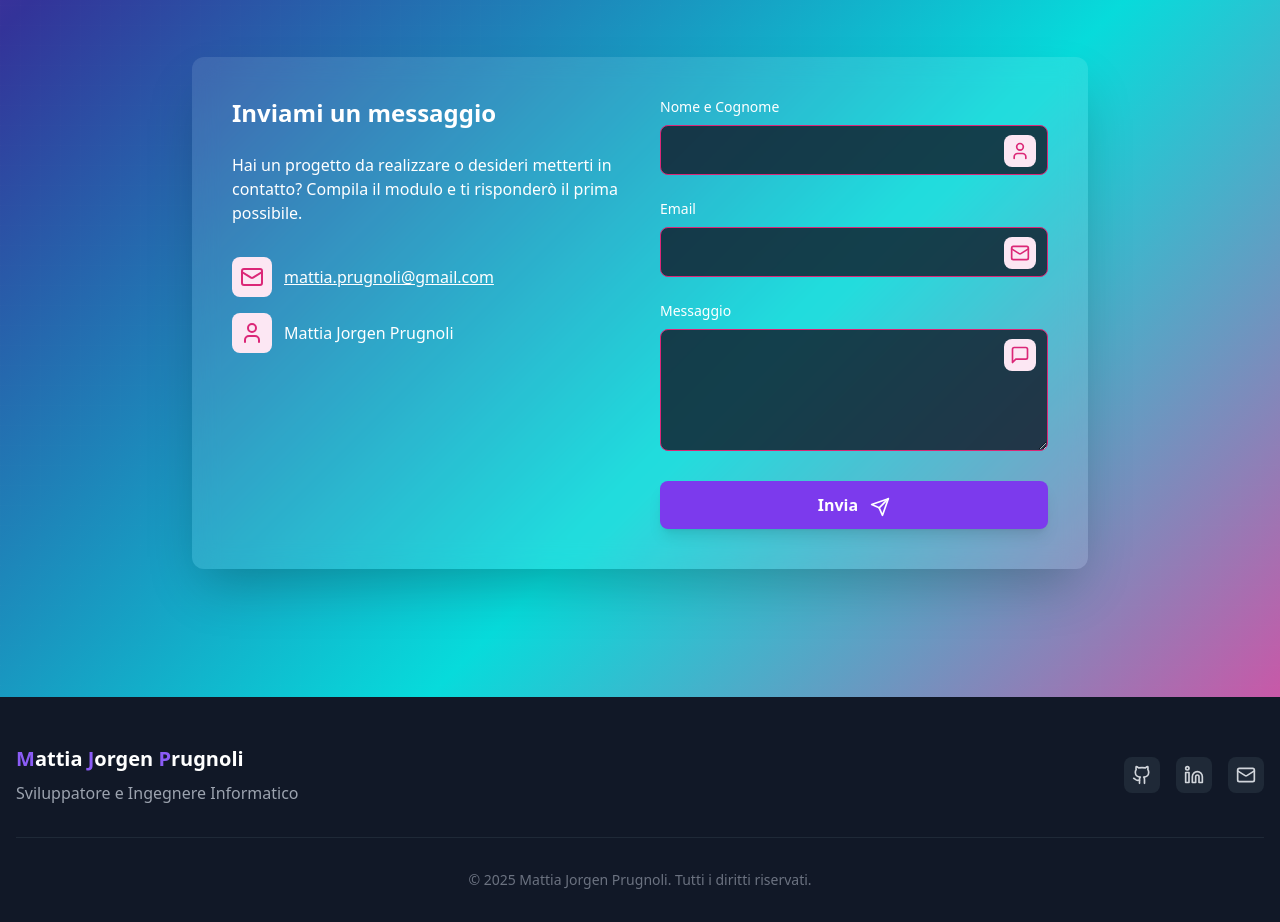
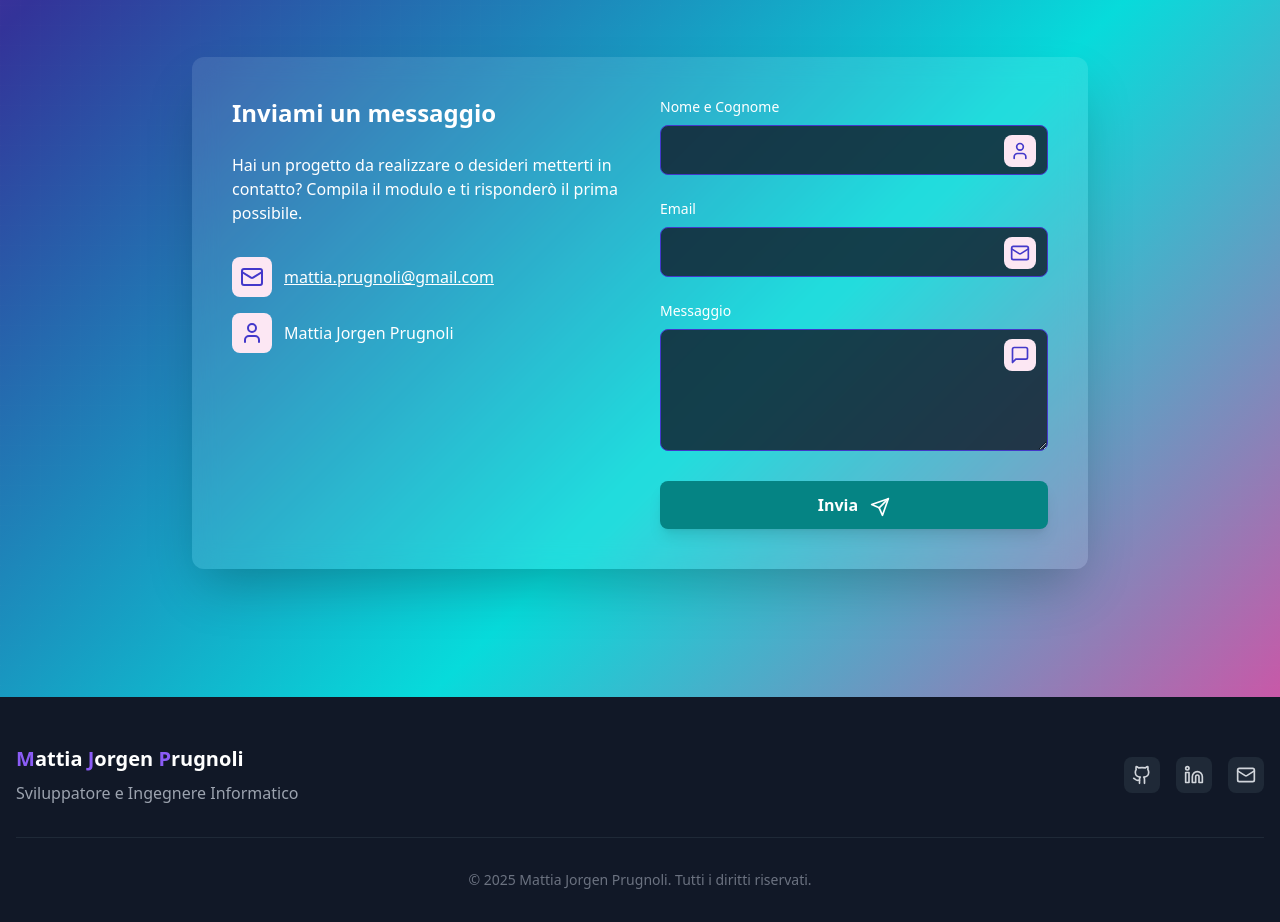
Before and after one commit to iTzMattyz/mjp, a React (Vite) app: page / in a window 1280 px wide. Shown: the part 4340-5262 px from the top of the page. Built offline with nearby package versions, Linux system fonts and the light colour scheme.

Commit message:
Update ContactSection.tsx

```diff
--- a/src/components/ContactSection.tsx
+++ b/src/components/ContactSection.tsx
@@ -66,7 +66,7 @@ const ContactSection: React.FC<{contactRef: React.RefObject<HTMLElement>}> = ({
               Hai un progetto da realizzare o desideri metterti in contatto? Compila il modulo e ti risponderò il prima possibile.              </p>
               <div className="space-y-4 mb-8">
               <div className="flex items-center">
-                <div className="mr-3 bg-pink-100 p-2 rounded-lg text-pink-600">
+                <div className="mr-3 bg-pink-100 p-2 rounded-lg text-indigo-700">
                   <Mail className="h-6 w-6" />
                 </div>
                 <a href="mailto:mattia.prugnoli@gmail.com" className="underline text-white hover:text-pink-400">
@@ -74,7 +74,7 @@ const ContactSection: React.FC<{contactRef: React.RefObject<HTMLElement>}> = ({
 </a>
               </div>
               <div className="flex items-center">
-                <div className="mr-3 bg-pink-100 p-2 rounded-lg text-pink-600">
+                <div className="mr-3 bg-pink-100 p-2 rounded-lg text-indigo-700">
                   <User className="h-6 w-6" />
                 </div>
                 <span>Mattia Jorgen Prugnoli</span>
@@ -92,9 +92,9 @@ const ContactSection: React.FC<{contactRef: React.RefObject<HTMLElement>}> = ({
                     value={formData.name}
                     onChange={handleChange}
                     required
-                    className="w-full px-4 py-3 bg-gray-900/80 border border-pink-600 rounded-lg text-white focus:outline-none focus:ring-2 focus:ring-blue-400"
+                    className="w-full px-4 py-3 bg-gray-900/80 border border-indigo-700 rounded-lg text-white focus:outline-none focus:ring-2 focus:ring-blue-400"
                   />
-                  <div className="absolute right-3 top-2.5 bg-pink-100 p-1.5 rounded-lg text-pink-600">
+                  <div className="absolute right-3 top-2.5 bg-pink-100 p-1.5 rounded-lg text-indigo-700">
   <User className="h-5 w-5" />
 </div>
                 </div>
@@ -109,9 +109,9 @@ const ContactSection: React.FC<{contactRef: React.RefObject<HTMLElement>}> = ({
                     value={formData.email}
                     onChange={handleChange}
                     required
-                    className="w-full px-4 py-3 bg-gray-900/80 border border-pink-600 rounded-lg text-white focus:outline-none focus:ring-2 focus:ring-blue-400"
+                    className="w-full px-4 py-3 bg-gray-900/80 border border-indigo-700 rounded-lg text-white focus:outline-none focus:ring-2 focus:ring-blue-400"
                   />
-                  <div className="absolute right-3 top-2.5 bg-pink-100 p-1.5 rounded-lg text-pink-600">
+                  <div className="absolute right-3 top-2.5 bg-pink-100 p-1.5 rounded-lg text-indigo-700">
   <Mail className="h-5 w-5" />
 </div>
                 </div>
@@ -126,16 +126,16 @@ const ContactSection: React.FC<{contactRef: React.RefObject<HTMLElement>}> = ({
                     onChange={handleChange}
                     required
                     rows={4}
-                    className="w-full px-4 py-3 bg-gray-900/80 border border-pink-600 rounded-lg text-white focus:outline-none focus:ring-2 focus:ring-blue-400"
+                    className="w-full px-4 py-3 bg-gray-900/80 border border-indigo-700 rounded-lg text-white focus:outline-none focus:ring-2 focus:ring-blue-400"
                   ></textarea>
-                  <div className="absolute right-3 top-2.5 bg-pink-100 p-1.5 rounded-lg text-pink-600">
+                  <div className="absolute right-3 top-2.5 bg-pink-100 p-1.5 rounded-lg text-indigo-700">
   <MessageSquare className="h-5 w-5" />
 </div>
                 </div>
               </div>
               <button
                 type="submit"
-                className="w-full py-3 bg-violet-600 hover:bg-violet-700 text-white rounded-lg font-semibold transition-all duration-300 shadow-lg"
+                className="w-full py-3 bg-[#058484] hover:bg-[#058484] text-white rounded-lg font-semibold transition-all duration-300 shadow-lg"
               >
                 Invia <Send className="inline ml-2 h-5 w-5" />
               </button>
```
